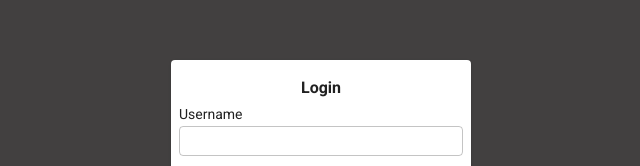
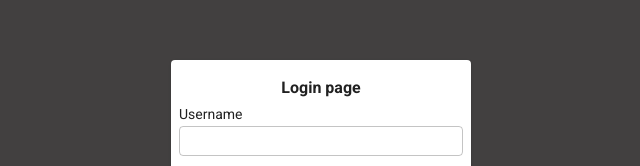
Before and after one commit to thiagoggth/initial-react-app, a React (Create React App) app: page /#/login in a window 1280 px wide. Shown: the part 232-398 px from the top of the page, without its empty margins (319-959 px from the left). Built offline with nearby package versions, Linux system fonts and the light colour scheme.

Commit message:
husky test

```diff
--- a/src/pages/Login/index.tsx
+++ b/src/pages/Login/index.tsx
@@ -22,7 +22,7 @@ const Login = () => {
     <S.HomeWrapper>
       <Card>
         <form onSubmit={handleLogin}>
-          <h1>Login</h1>
+          <h1>Login page</h1>
           <label className="input-label">Username</label>
           <OutlinedInput name="username" onChange={(e) => (username = e.target.value)} />
           <label className="input-label">Password</label>
```
